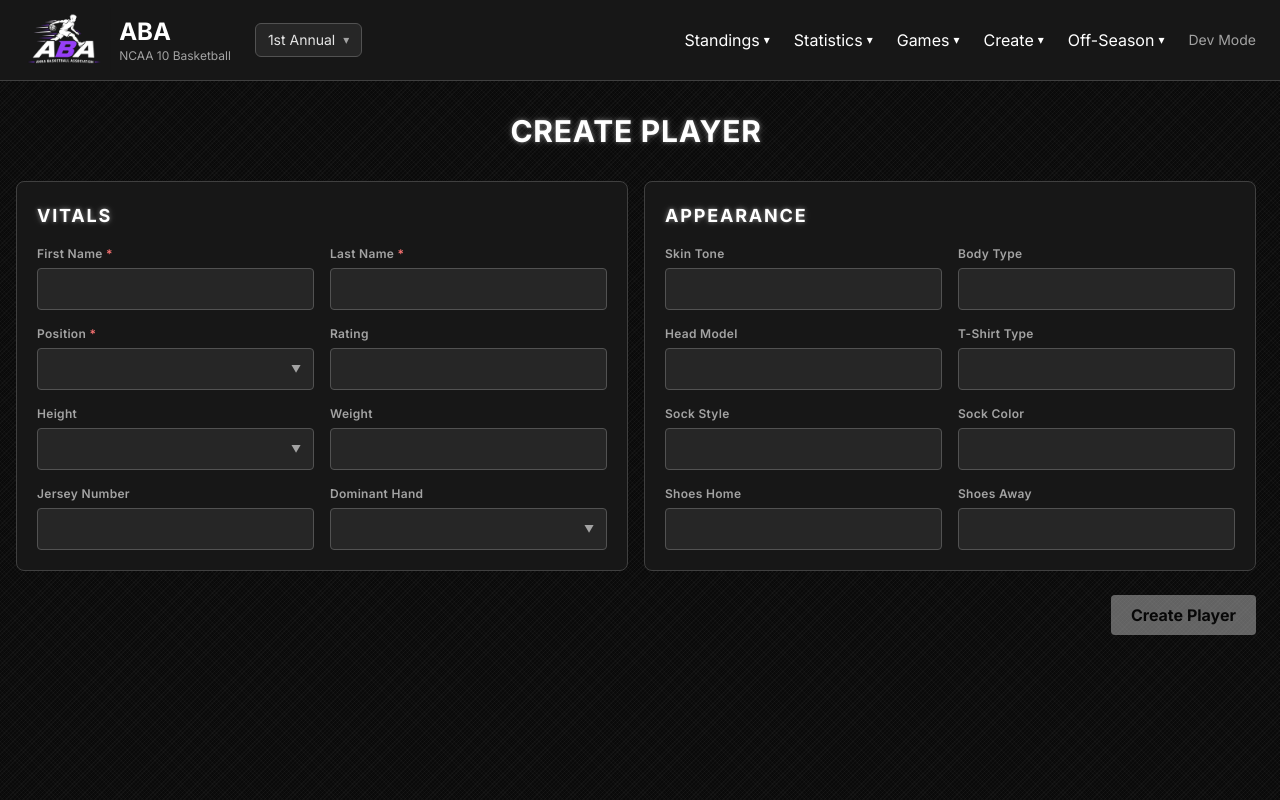
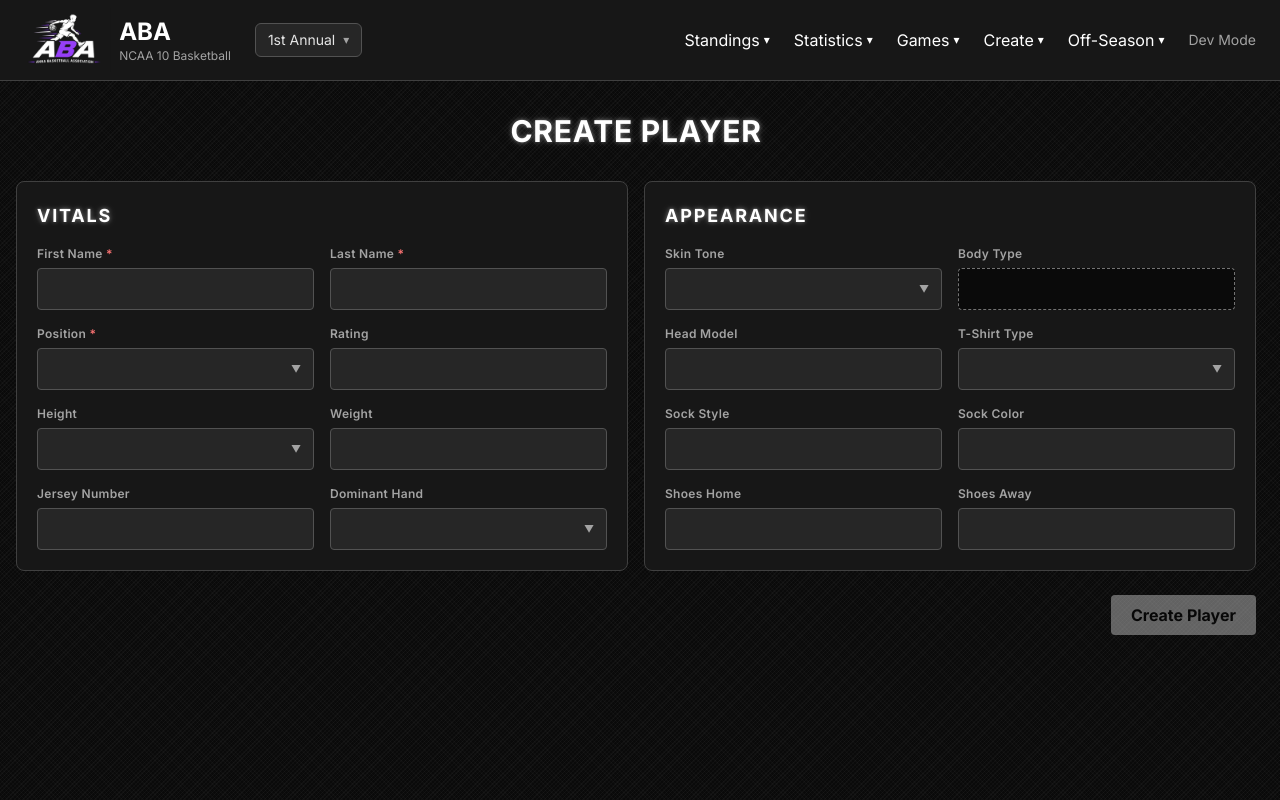
Before and after one commit to TheActualGYT/aba-league, a Next.js app in the folder league-site/: page /players/new in a window 1280 px wide. Built offline with nearby package versions, Linux system fonts and the light colour scheme.

Commit message:
Set skin tone, body type, head model, and shirt rules

```diff
--- a/league-site/src/components/PlayerForm.tsx
+++ b/league-site/src/components/PlayerForm.tsx
@@ -6,6 +6,8 @@ import { useCloseOnOutside } from "@/components/useCloseOnOutside";
 const fieldClass = "w-full px-3 py-2 bg-neutral-800 border border-neutral-600 rounded text-white";
 const labelClass = "block text-xs font-semibold tracking-wide text-neutral-400 mb-1.5";
 const POSITIONS = ["C", "PF", "SF", "SG", "PG"];
+const COMPLEXIONS = Array.from({ length: 10 }, (_, index) => `Complexion ${index + 1}`);
+const TSHIRTS = ["None", "Muscle T", "Angled T", "Short Sleeve", "Long Sleeve"];
 
 const HEIGHTS = (() => {
   const options: string[] = [];
@@ -54,6 +56,13 @@ function weightError(raw: string) {
   if (!/^\d+$/.test(value) || Number(value) < 150 || Number(value) > 400) {
     return "Weight has to be between 150 and 400.";
   }
+  return "";
+}
+
+function headModelError(raw: string) {
+  const value = raw.trim();
+  if (!value) return "";
+  if (!/^\d+$/.test(value) || Number(value) === 0) return "0 isn't allowed.";
   return "";
 }
 
@@ -138,7 +147,6 @@ export default function PlayerForm() {
   const [number, setNumber] = useState("");
   const [hand, setHand] = useState("");
   const [skinTone, setSkinTone] = useState("");
-  const [bodyType, setBodyType] = useState("");
   const [headModel, setHeadModel] = useState("");
   const [tshirtType, setTshirtType] = useState("");
   const [sockStyle, setSockStyle] = useState("");
@@ -151,23 +159,28 @@ export default function PlayerForm() {
   const overallMessage = overallError(overall);
   const numberMessage = jerseyError(number);
   const weightMessage = weightError(weight);
+  const headMessage = headModelError(headModel);
   const settledOverall = useSettledError(overall, overallMessage);
   const settledNumber = useSettledError(number, numberMessage);
   const settledWeight = useSettledError(weight, weightMessage);
+  const settledHead = useSettledError(headModel, headMessage);
   const shownOverall = revealNow ? overallMessage : settledOverall;
   const shownNumber = revealNow ? numberMessage : settledNumber;
   const shownWeight = revealNow ? weightMessage : settledWeight;
+  const shownHead = revealNow ? headMessage : settledHead;
   const blocked =
     !firstName.trim() ||
     !lastName.trim() ||
     !position ||
     !!overallMessage ||
     !!numberMessage ||
-    !!weightMessage;
+    !!weightMessage ||
+    !!headMessage;
 
   const handleSubmit = async (e: React.FormEvent) => {
     e.preventDefault();
     if (blocked) return;
+    setRevealNow(true);
     setMessage("Creating...");
     try {
       const res = await fetch("/api/players", {
@@ -183,7 +196,6 @@ export default function PlayerForm() {
           number,
           hand,
           skin_tone: skinTone,
-          body_type: bodyType,
           head_model: headModel,
           tshirt_type: tshirtType,
           sock_style: sockStyle,
@@ -294,19 +306,40 @@ export default function PlayerForm() {
           <div className="grid grid-cols-1 sm:grid-cols-2 gap-4">
             <div>
               <FieldLabel>Skin Tone</FieldLabel>
-              <input value={skinTone} onChange={e => setSkinTone(e.target.value)} className={fieldClass} />
+              <Menu
+                value={skinTone}
+                onChange={setSkinTone}
+                options={COMPLEXIONS.map(option => ({ value: option, label: option }))}
+              />
             </div>
             <div>
               <FieldLabel>Body Type</FieldLabel>
-              <input value={bodyType} onChange={e => setBodyType(e.target.value)} className={fieldClass} />
+              <div
+                aria-readonly="true"
+                className="w-full min-h-[42px] rounded bg-neutral-950 border border-dashed border-neutral-500 cursor-not-allowed"
+              />
             </div>
             <div>
               <FieldLabel>Head Model</FieldLabel>
-              <input value={headModel} onChange={e => setHeadModel(e.target.value)} className={fieldClass} />
+              <input
+                value={headModel}
+                maxLength={3}
+                inputMode="numeric"
+                onChange={e => {
+                  setRevealNow(false);
+                  setHeadModel(digitsOnly(e.target.value, 3));
+                }}
+                className={`${fieldClass} ${shownHead ? "abbr-taken" : ""}`}
+              />
+              {shownHead && <p className="text-xs text-red-400 mt-1">{shownHead}</p>}
             </div>
             <div>
               <FieldLabel>T-Shirt Type</FieldLabel>
-              <input value={tshirtType} onChange={e => setTshirtType(e.target.value)} className={fieldClass} />
+              <Menu
+                value={tshirtType}
+                onChange={setTshirtType}
+                options={TSHIRTS.map(option => ({ value: option, label: option }))}
+              />
             </div>
             <div>
               <FieldLabel>Sock Style</FieldLabel>
```
